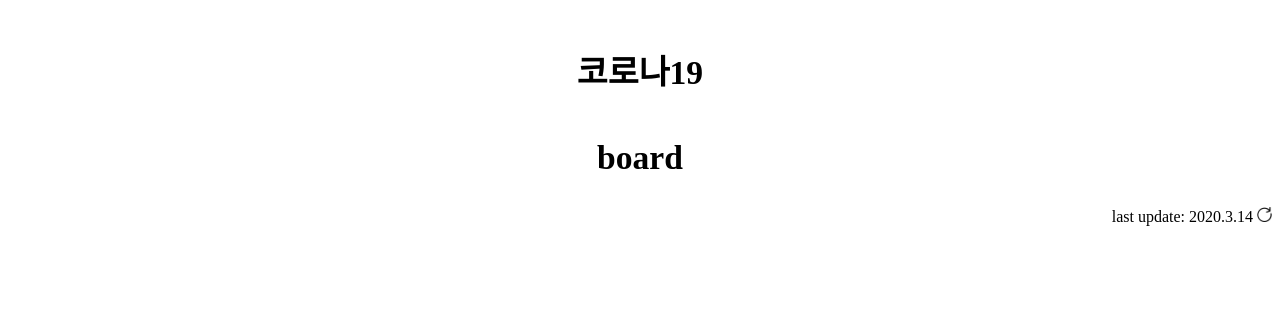
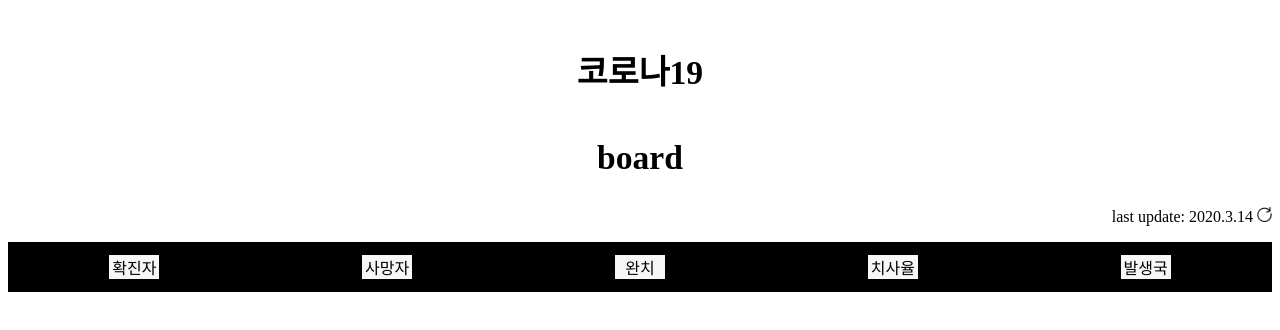
Before and after one commit to LeeHwanWoong/html, a website: page tutorial.html in a window 1280 px wide. Drawn offline with nearby package versions, Linux system fonts and the light colour scheme.

Commit message:
20200314

```diff
--- /dev/null
+++ b/style.css
@@ -0,0 +1,20 @@
+h1 {
+    text-align: center;
+    margin-top: 45px;
+    margin-bottom: 30px;
+    font-size: 2.1rem;
+}
+.container{
+    background-color: black;
+    display: flex;
+    justify-content: space-around;
+    height: 50px;
+    align-items: center;
+}
+.item{
+    background-color: rgb(247, 247, 247);
+    border: 10px rgb(255, 0, 0);
+    height: max-content;
+    width: 50px;
+    text-align: center;
+}
--- a/tutorial.html
+++ b/tutorial.html
@@ -1,13 +1,6 @@
 <!DOCTYPE html>
-<style type="text/css">
-h1 {
-    text-align: center;
-    margin-top: 45px;
-    margin-bottom: 30px;
-    font-size: 2.1rem;
-}
-</style>
 <html lang="en">
+<link rel="stylesheet" href="style.css">
 <head>
     <meta charset="UTF-8">
     <meta name="viewport" content="width=device-width, initial-scale=1.0">
@@ -26,6 +19,13 @@ h1 {
             </span>
         </p>
     </div>
+    <div class="container">
+        <div class="item">확진자</div>
+        <div class="item">사망자</div>
+        <div class="item">완치</div>
+        <div class="item">치사율</div>
+        <div class="item">발생국</div>
+    </div>
     <script src="https://ajax.googleapis.com/ajax/libs/jquery/1.12.4/jquery.min.js"></script>
     <script src="app.js"></script>
 </body>
```
